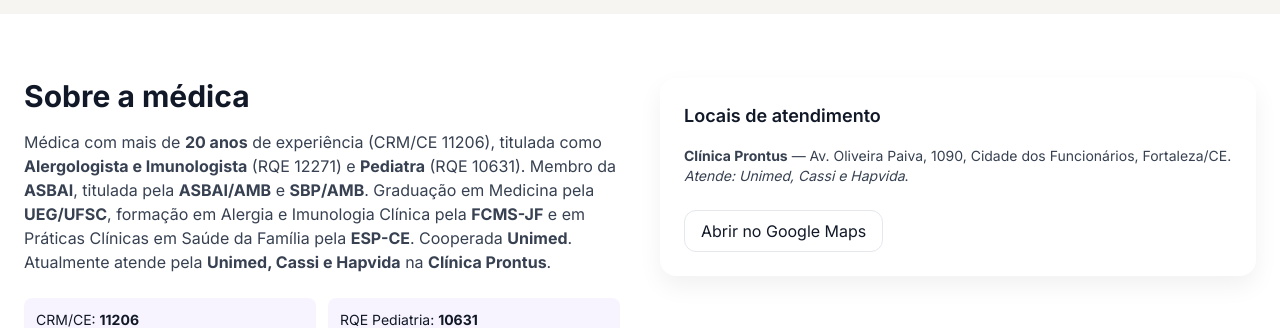
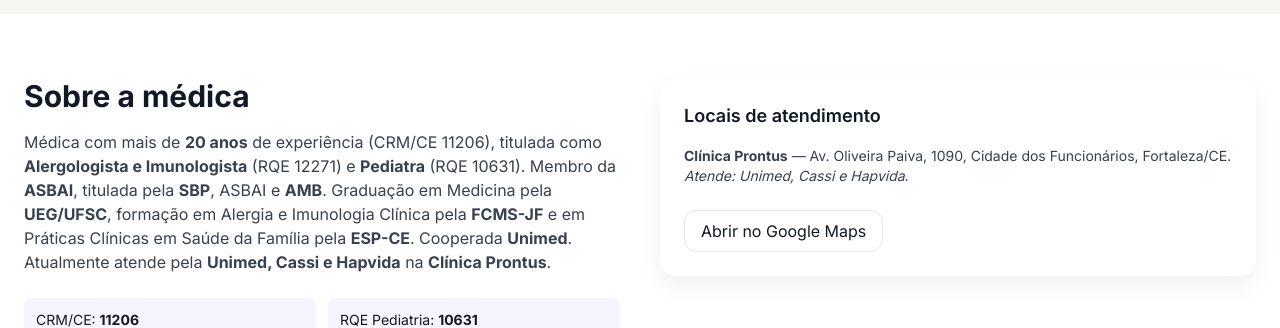
Before and after one commit to dravaldriana/dravaldriana.github.io, a plain HTML site: page index.html in a window 1280 px wide. Shown: the part 1240-1568 px from the top of the page. Drawn offline with nearby package versions, Linux system fonts and the light colour scheme.

Commit message:
Update index.html

```diff
--- a/index.html
+++ b/index.html
@@ -100,7 +100,7 @@
     <div class="container mx-auto px-6 grid md:grid-cols-2 gap-10 items-start">
       <div>
         <h2 class="text-2xl md:text-3xl font-bold">Sobre a médica</h2>
-        <p class="mt-4 text-gray-700">Médica com mais de <strong>20 anos</strong> de experiência (CRM/CE 11206), titulada como <strong>Alergologista e Imunologista</strong> (RQE 12271) e <strong>Pediatra</strong> (RQE 10631). Membro da <strong>ASBAI</strong>, titulada pela <strong>ASBAI/AMB</strong> e <strong>SBP/AMB</strong>. Graduação em Medicina pela <strong>UEG/UFSC</strong>, formação em Alergia e Imunologia Clínica pela <strong>FCMS-JF</strong> e em Práticas Clínicas em Saúde da Família pela <strong>ESP-CE</strong>. Cooperada <strong>Unimed</strong>. Atualmente atende pela <strong>Unimed, Cassi e Hapvida</strong> na <strong>Clínica Prontus</strong>.</p>
+        <p class="mt-4 text-gray-700">Médica com mais de <strong>20 anos</strong> de experiência (CRM/CE 11206), titulada como <strong>Alergologista e Imunologista</strong> (RQE 12271) e <strong>Pediatra</strong> (RQE 10631). Membro da <strong>ASBAI</strong>, titulada pela <strong>SBP</strong>, ASBAI e <strong>AMB</strong>. Graduação em Medicina pela <strong>UEG/UFSC</strong>, formação em Alergia e Imunologia Clínica pela <strong>FCMS-JF</strong> e em Práticas Clínicas em Saúde da Família pela <strong>ESP-CE</strong>. Cooperada <strong>Unimed</strong>. Atualmente atende pela <strong>Unimed, Cassi e Hapvida</strong> na <strong>Clínica Prontus</strong>.</p>
         <ul class="mt-6 grid sm:grid-cols-2 gap-3 text-sm">
           <li class="p-3 rounded-lg bg-[rgba(124,77,255,.06)]">CRM/CE: <strong>11206</strong></li>
           <li class="p-3 rounded-lg bg-[rgba(124,77,255,.06)]">RQE Pediatria: <strong>10631</strong></li>
```
